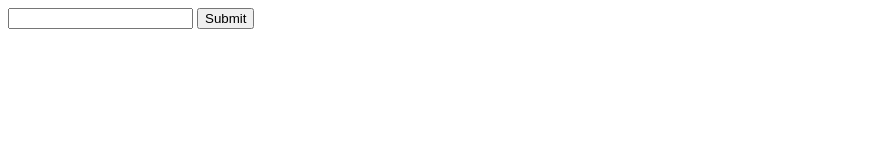
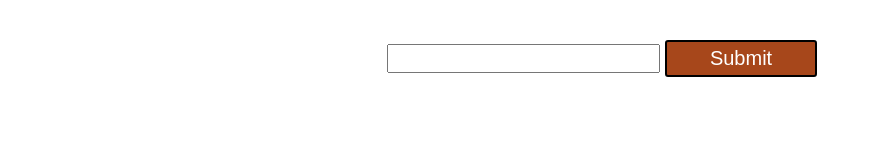
Before and after one commit to jb24x7/neighborhood, a plain HTML site: page index.html in a window 1280 px wide. Shown: the whole page, without its empty margins (0-872 px from the left). Drawn offline with Linux system fonts and the light colour scheme.

Commit message:
add styling to page

```diff
--- a/css/styles.css
+++ b/css/styles.css
@@ -0,0 +1,37 @@
+.div {
+  background-color: rgb(167, 71, 27);
+  font-size: 20px;
+  color: white;
+  margin: auto;
+  width: 40%;
+}
+
+.form {
+  margin: auto;
+  font-size: 20px;
+  width: 40%;
+  margin-top: 40px;
+}
+
+.submit{
+	font-family: sans-serif;
+	font-size: 20px;
+	background-color: rgb(167, 71, 27);
+	color: #fff;
+	border: 2px solid black;
+	border-radius: 3px;
+	padding: 5px;
+	cursor: pointer;
+  margin-top: 15px;
+	margin-bottom: 20px;
+  margin: auto;
+  width: 30%;
+}
+
+.submit:hover{
+	background-color: #3a8;
+}
+
+#number1 {
+  font-size: 20px;
+}
--- a/index.html
+++ b/index.html
@@ -5,13 +5,13 @@
   <title>Mr. Roboger's Neighborhood</title>
 </head>
 <body>
-  <form id="form">
+  <form id="form" class="form">
     <label for="number1"></label>
     <input type="number" id="number1">
-    <button type="submit">Submit</button>
+    <button type="submit" class="submit">Submit</button>
   </form>
 
-  <div>
+  <div class="div">
     <p id="results"></p>
   </div>
 </body>
```
